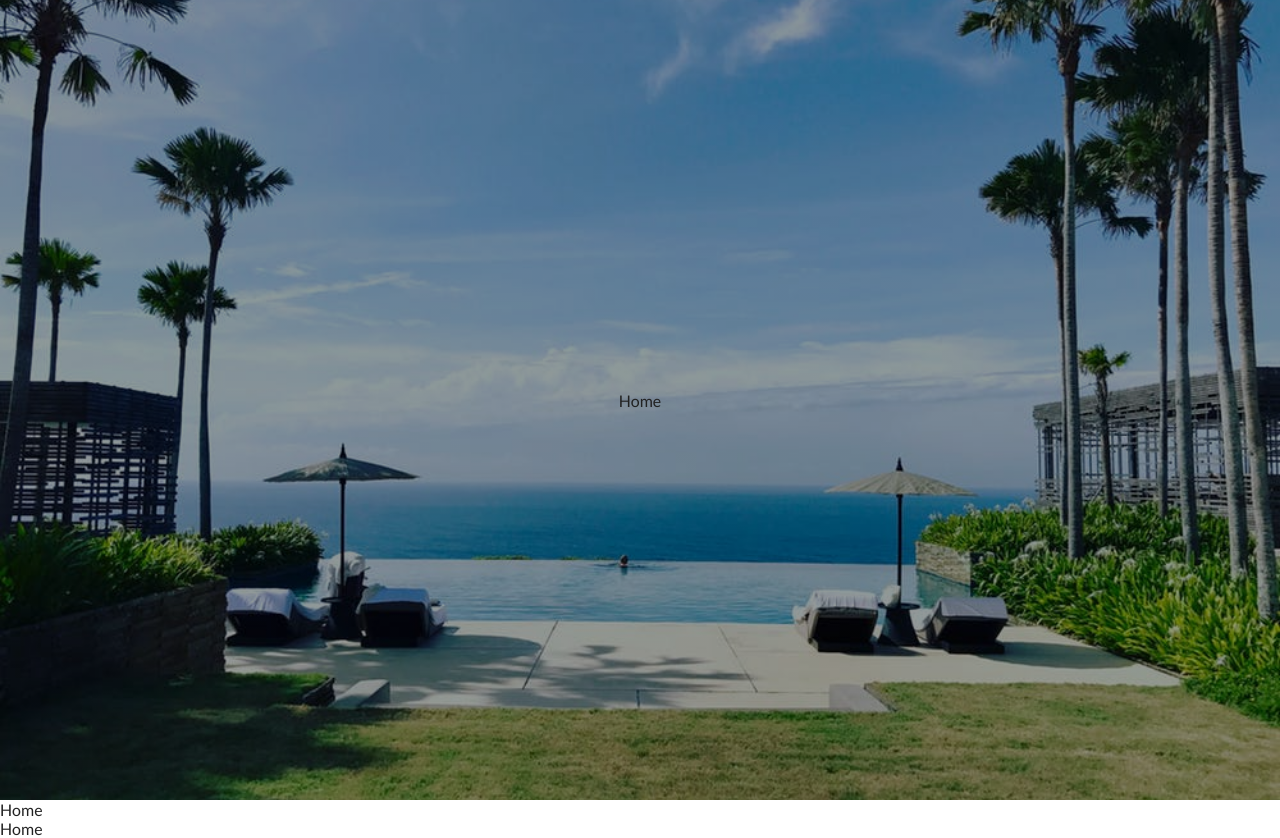
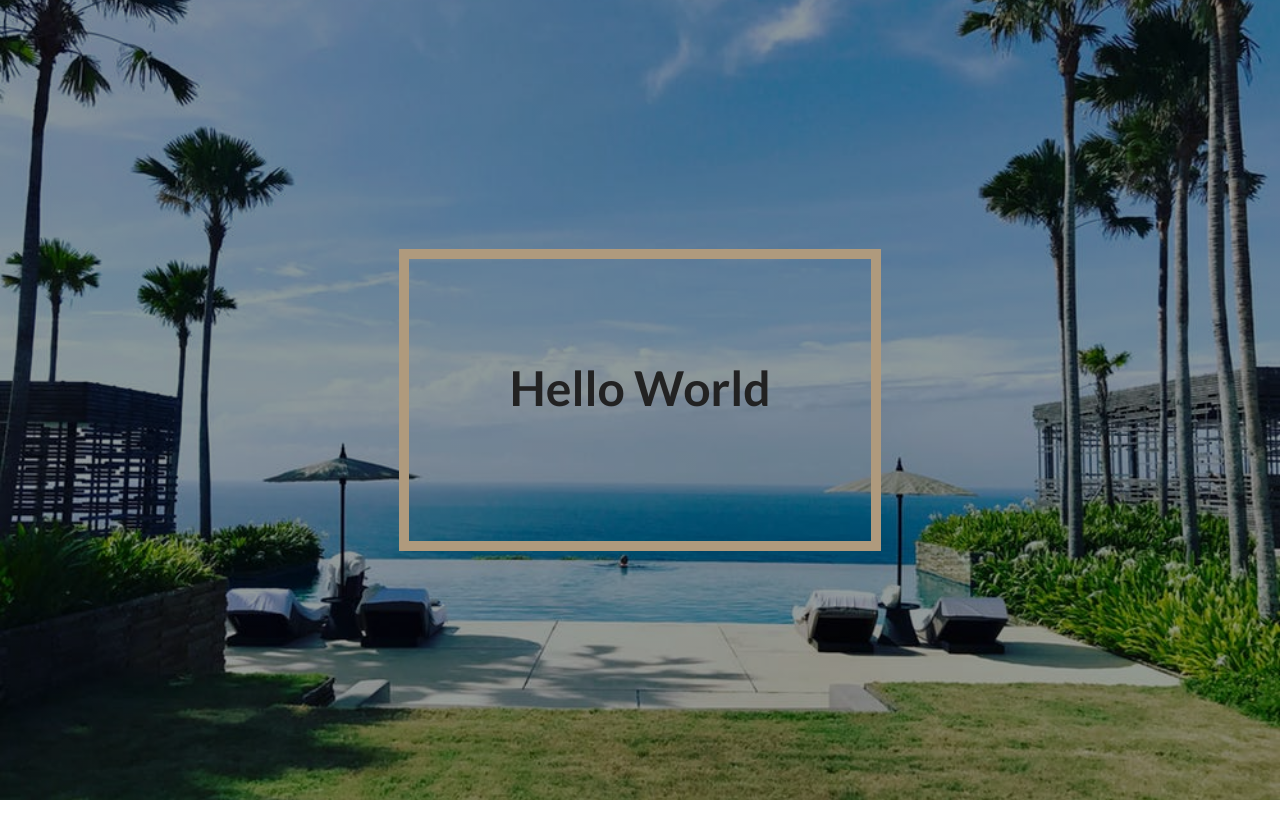
Before and after one commit to sean0923/john-smilga.react-styled.components, a React (Create React App) app: page / in a window 1280 px wide. After the commit the page ends 800 px from the top, so only its background shows below. Built offline with nearby package versions, Linux system fonts and the light colour scheme.

Commit message:
Initial Banner setup

```diff
--- a/src/components/common/Banner.js
+++ b/src/components/common/Banner.js
@@ -1,13 +1,19 @@
 import React from 'react';
+import styled from 'styled-components';
 
-const Banner = () => {
-  return (
-    <div>
-      <div>Banner</div>
-      <div>Banner</div>
-      <div>Banner</div>
-    </div>
-  );
+import * as sh from '../../helpers/styleHelpers';
+
+const Banner = ({ title }) => {
+	return (
+		<BannerWrapper>
+			<h1>{title}</h1>
+		</BannerWrapper>
+	);
 };
 
+const BannerWrapper = styled.div`
+	padding: 100px;
+	border: 10px solid ${sh.colorOptions.primary};
+`;
+
 export default Banner;
--- a/src/components/pages/Home.js
+++ b/src/components/pages/Home.js
@@ -4,13 +4,14 @@ import React from 'react';
 // ----------------------------------- Component Import ------------------------------------
 // -----------------------------------------------------------------------------------------
 import ContainerHero from '../common/ContainerHero';
+import Banner from '../common/Banner';
 
 const Home = () => {
 	return (
 		<div>
-			<ContainerHero>Home</ContainerHero>
-			<div>Home</div>
-			<div>Home</div>
+			<ContainerHero>
+				<Banner title="Hello World" />
+			</ContainerHero>
 		</div>
 	);
 };
--- a/src/index.js
+++ b/src/index.js
@@ -1,6 +1,9 @@
 import React from 'react';
 import ReactDOM from 'react-dom';
+
 import './css/index.css';
+import './css/variables.css'
+
 
 // -----------------------------------------------------------------------------------------
 // ----------------------------------- Component Import ------------------------------------
```
